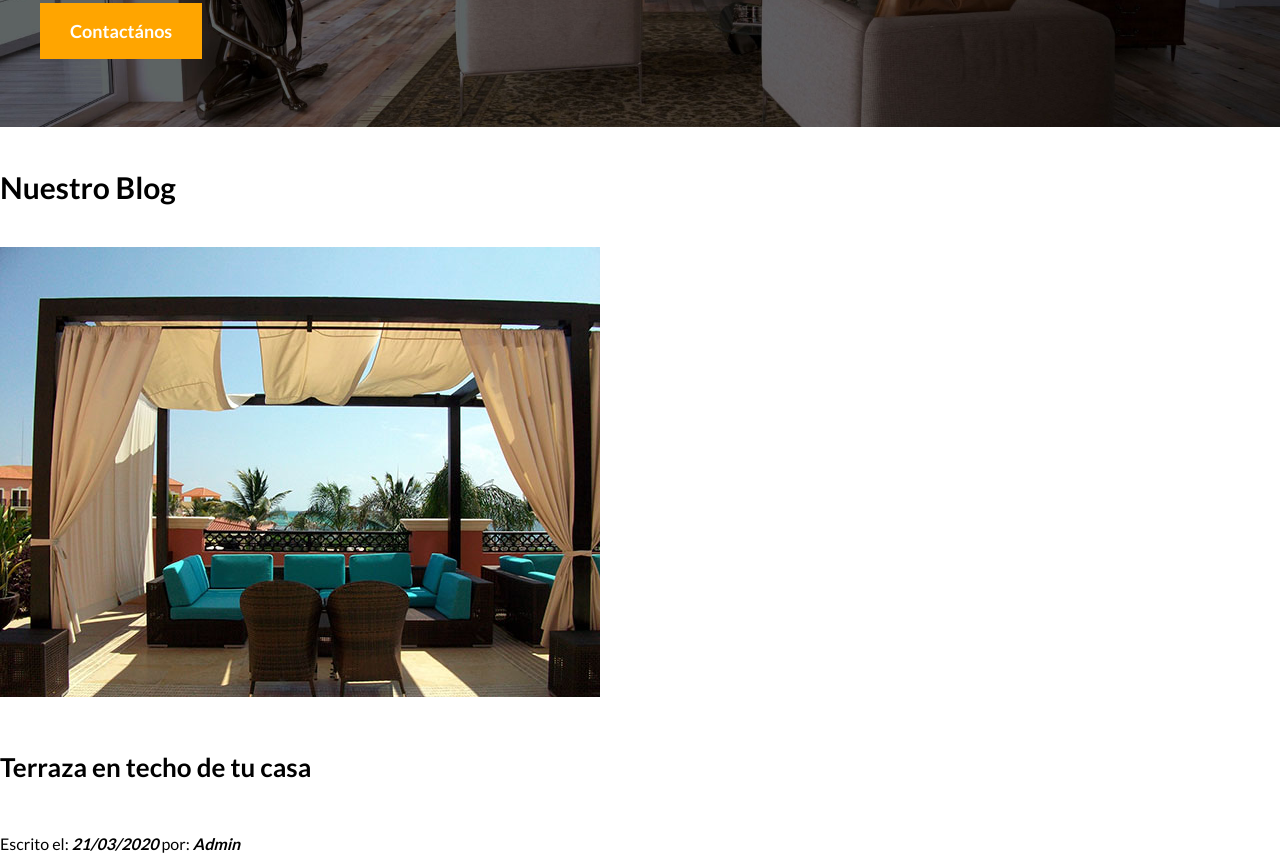
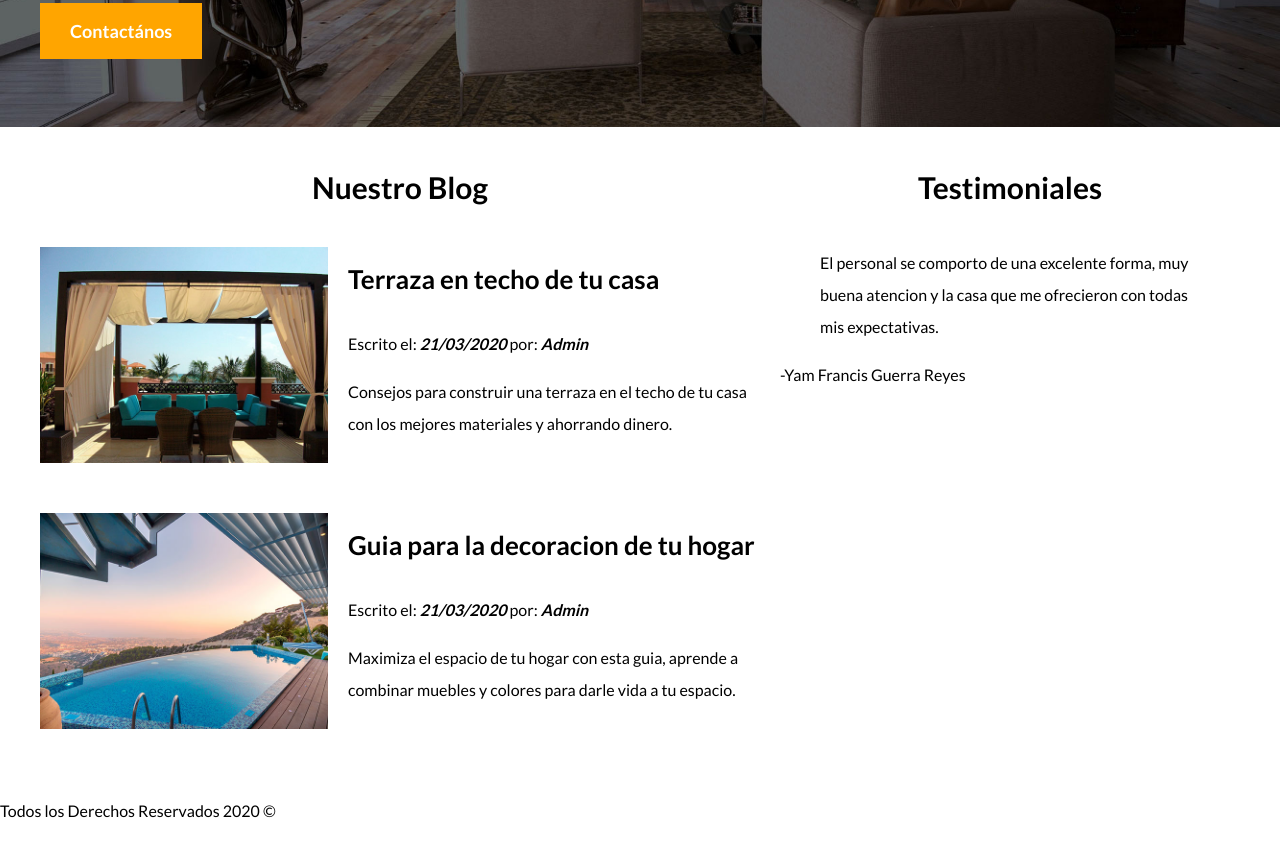
Before and after one commit to yamgit2018/udemyBienesRaices, a plain HTML site: page index.html in a window 1280 px wide. Shown: the part 2595-3458 px from the top of the page. Drawn offline with Linux system fonts and the light colour scheme.

Commit message:
Avanzando seccion inferior, avanzando parte Blog

```diff
--- a/css/style.css
+++ b/css/style.css
@@ -254,3 +254,56 @@ h4
 {
     font-size: 1.8rem;
 }
+
+/*Blog - Testimonales*/
+.seccion-inferior
+{
+    display: flex;
+    justify-content: space-between;
+}
+
+.seccion-inferior .blog
+{
+    flex-basis: 60%;
+}
+
+.seccion-inferior .testimoniales
+{
+    flex-basis: calc(40% - 2rem);
+}
+
+/* Blog */
+
+.entrada-blog
+{
+    display: flex;
+    justify-content: space-between;
+}
+
+.entrada-blog .imagen
+{
+    flex-basis: 40%;
+}
+
+.entrada-blog .texto-entrada
+{
+   flex-basis: calc(60% - 2rem);
+}
+
+.entrada-blog
+{
+    /* line-height: 1.8; */
+    margin-bottom: 4rem;
+}
+
+.entrada-blog:last-of-type
+{
+    margin-bottom: 0;
+}
+
+
+.texto-entrada h4
+{
+    margin: 0;
+    line-height: 2.5;
+}
--- a/index.html
+++ b/index.html
@@ -142,31 +142,42 @@
             </div>
         </section>
 
+
+       <div class="seccion-inferior contenedor">
             <!--Blog-->
-        <section>
-                <h3>Nuestro Blog</h3>
-                        <article>
+            <section class="blog">
+                    <h3 class="centrar-texto"> Nuestro Blog</h3>
+                            <article class="entrada-blog">
+                                <div class="imagen">
                                     <img src="img/blog1.jpg" alt="Entrada de Blog1">
+                                </div>
+                                <div class="texto-entrada">
                                     <h4>Terraza en techo de tu casa</h4>
                                         <p>Escrito el: <em>  <b>21/03/2020</b> </em> por: <em> <b>Admin</b> </em></p>
                                         <p>Consejos para construir una terraza en el techo de tu casa con los mejores materiales y ahorrando dinero.</p>
+                                </div>
                             </article>
 
-                        <article>
+                            <article class="entrada-blog">
+                                <div class="imagen">
                                     <img src="img/blog2.jpg" alt="Entrada de Blog2">
+                                </div>
+                                <div class="texto-entrada">
                                         <h4>Guia para la decoracion de tu hogar</h4>
                                             <p>Escrito el: <em> <b> 21/03/2020 </b></em>por: <em><b>Admin</b></em> </p>
                                             <p>Maximiza el espacio de tu hogar con esta guia, aprende a combinar muebles y colores para darle vida a tu espacio.</p>
+                                </div>
                             </article>
+
             </section>
 
             <!--Testimoniales-->
-        <section>
-                <h3>Testimoniales</h3>
+            <section class="testimoniales">
+                    <h3 class="centrar-texto">Testimoniales</h3>
                         <blockquote>El personal se comporto de una excelente forma, muy buena atencion y la casa que me ofrecieron con todas mis expectativas.</blockquote>
                         <p>-Yam Francis Guerra Reyes</p>
             </section>
-
+        </div>
 
 
         <!--Footer-->
```
Lines whose indentation alone changed are shown as unchanged.
